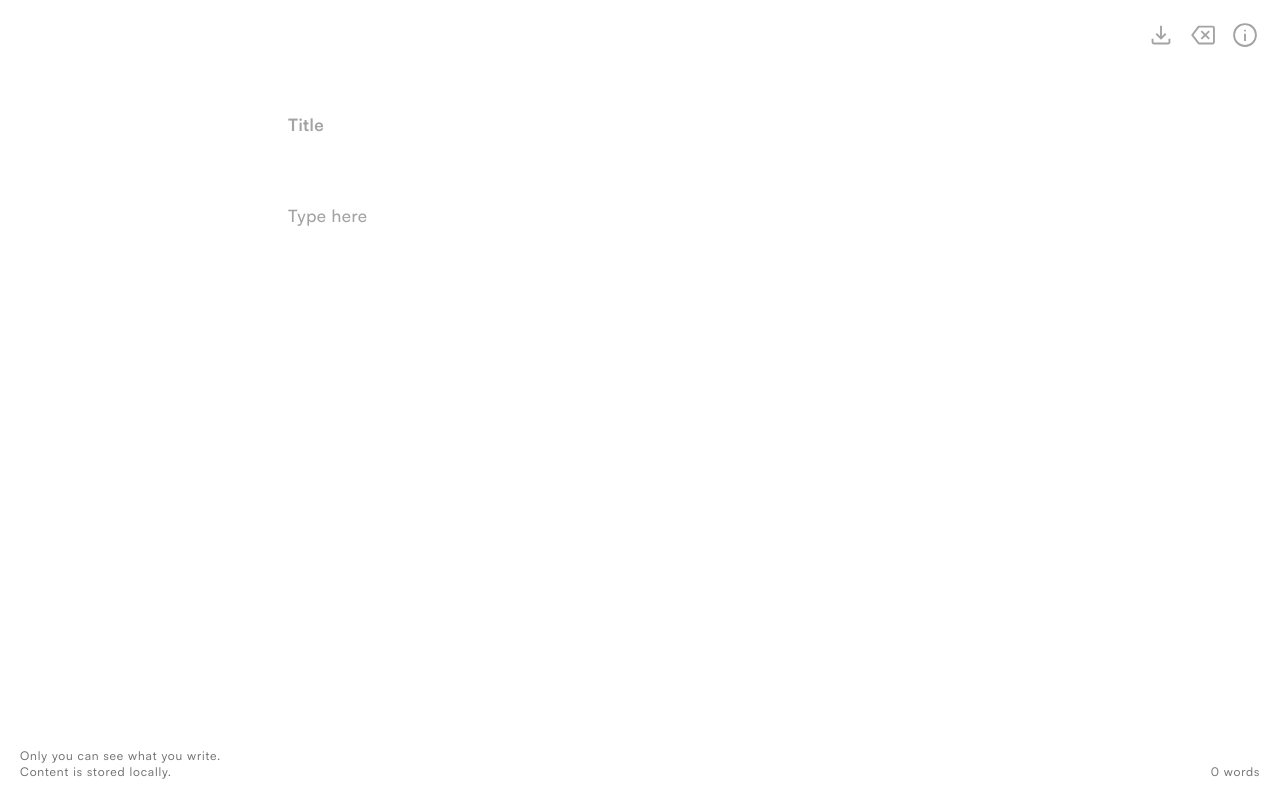
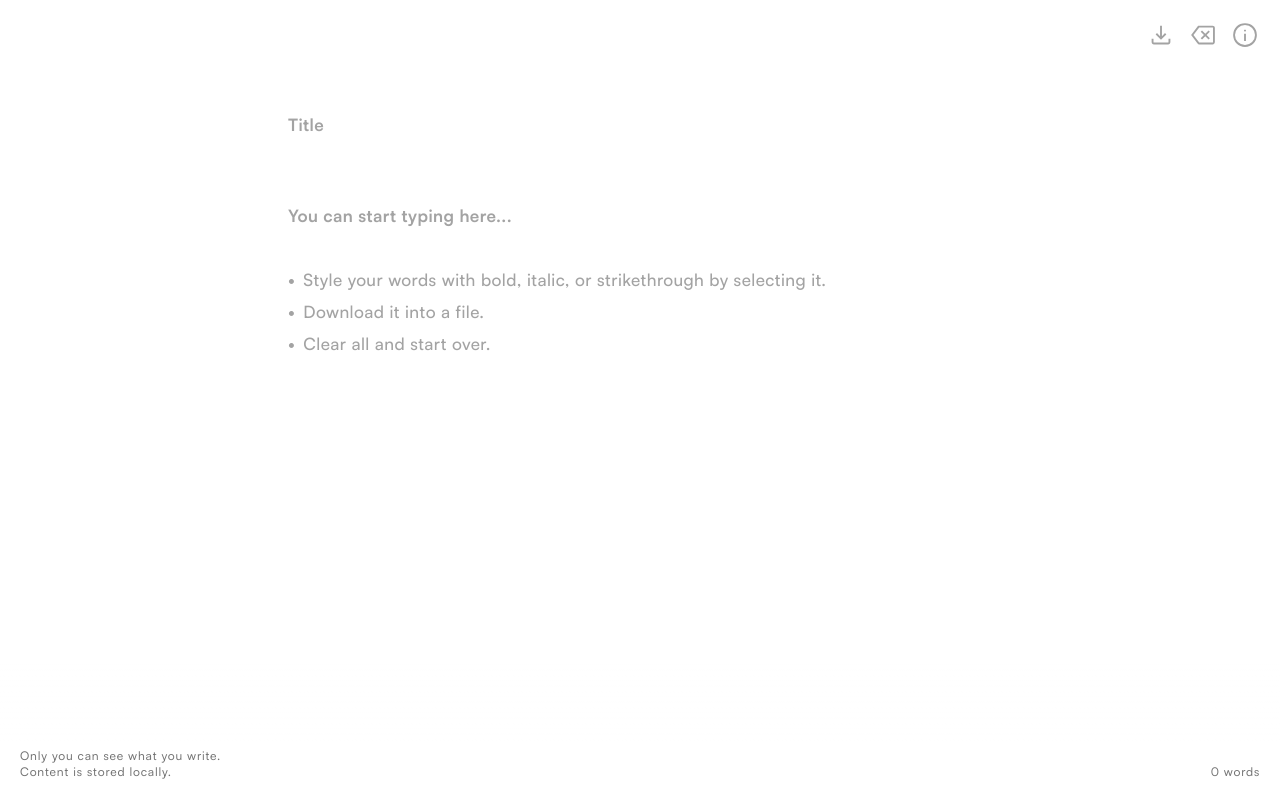
Before and after one commit to josephadisurya/private-notes, a Next.js app: page / in a window 1280 px wide. Built offline with nearby package versions, Linux system fonts and the light colour scheme.

Commit message:
update placeholde text

```diff
--- a/components/EditorArea.js
+++ b/components/EditorArea.js
@@ -91,6 +91,7 @@ export default function EditorArea({ title, setTitle, body, setBody, titleRef, b
           ref={titleRef}
         />
 
+        <div className="relative">
           <div
             ref={bodyRef}
             contentEditable
@@ -104,10 +105,22 @@ export default function EditorArea({ title, setTitle, body, setBody, titleRef, b
               e.preventDefault();
               document.execCommand("insertText", false, e.clipboardData.getData("text/plain"));
             }}
-          className={`body-editable w-full mb-28 text-[17px] tracking-wide font-medium focus:outline-none focus:ring-0 special-t bg-white dark:bg-neutral-900 min-h-[60vh]${isBodyEmpty ? " show-placeholder" : ""}`}
+            className="w-full mb-28 text-[17px] tracking-wide font-medium focus:outline-none focus:ring-0 special-t bg-white dark:bg-neutral-900 min-h-[60vh]"
             style={{ lineHeight: "32px", wordBreak: "break-word" }}
-          data-placeholder="Type here"
           />
+          {isBodyEmpty && (
+            <div
+              className="absolute top-0 left-0 pointer-events-none select-none text-neutral-400 dark:text-neutral-500 text-[17px] tracking-wide font-medium"
+              style={{ lineHeight: "32px" }}
+            >
+              <div className="font-bold">You can start typing here...</div>
+              <div>&nbsp;</div>
+              <div className="flex gap-2"><span>•</span><span>Style your words with bold, italic, or strikethrough by selecting it.</span></div>
+              <div className="flex gap-2"><span>•</span><span>Download it into a file.</span></div>
+              <div className="flex gap-2"><span>•</span><span>Clear all and start over.</span></div>
+            </div>
+          )}
+        </div>
       </div>
 
       {showToolbar && (
--- a/styles/globals.css
+++ b/styles/globals.css
@@ -13,15 +13,3 @@
     font-family: "Satoshi", sans-serif;
     font-feature-settings: "ss03";
   }
-
-  .body-editable.show-placeholder::before {
-    content: attr(data-placeholder);
-    color: #a3a3a3;
-    pointer-events: none;
-  }
-
-  @media (prefers-color-scheme: dark) {
-    .body-editable.show-placeholder::before {
-      color: #737373;
-    }
-  }
```
Lines whose indentation alone changed are shown as unchanged.
